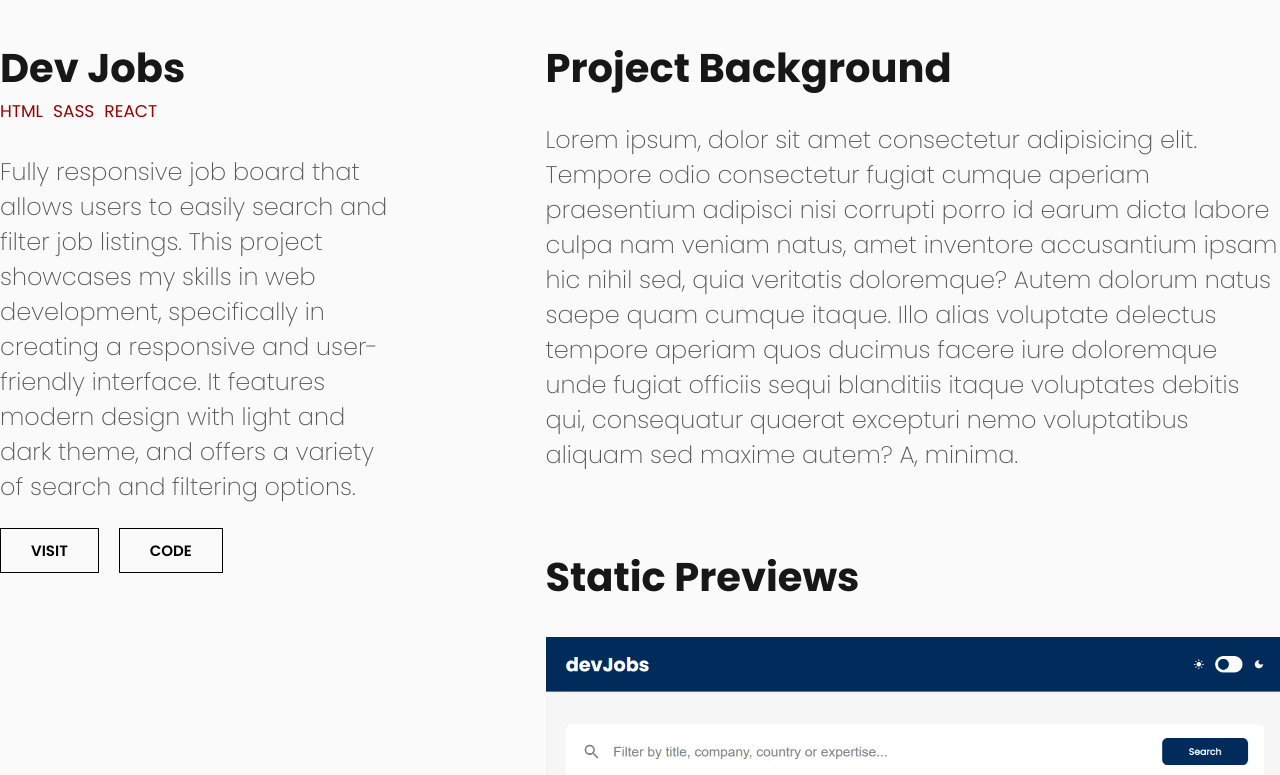
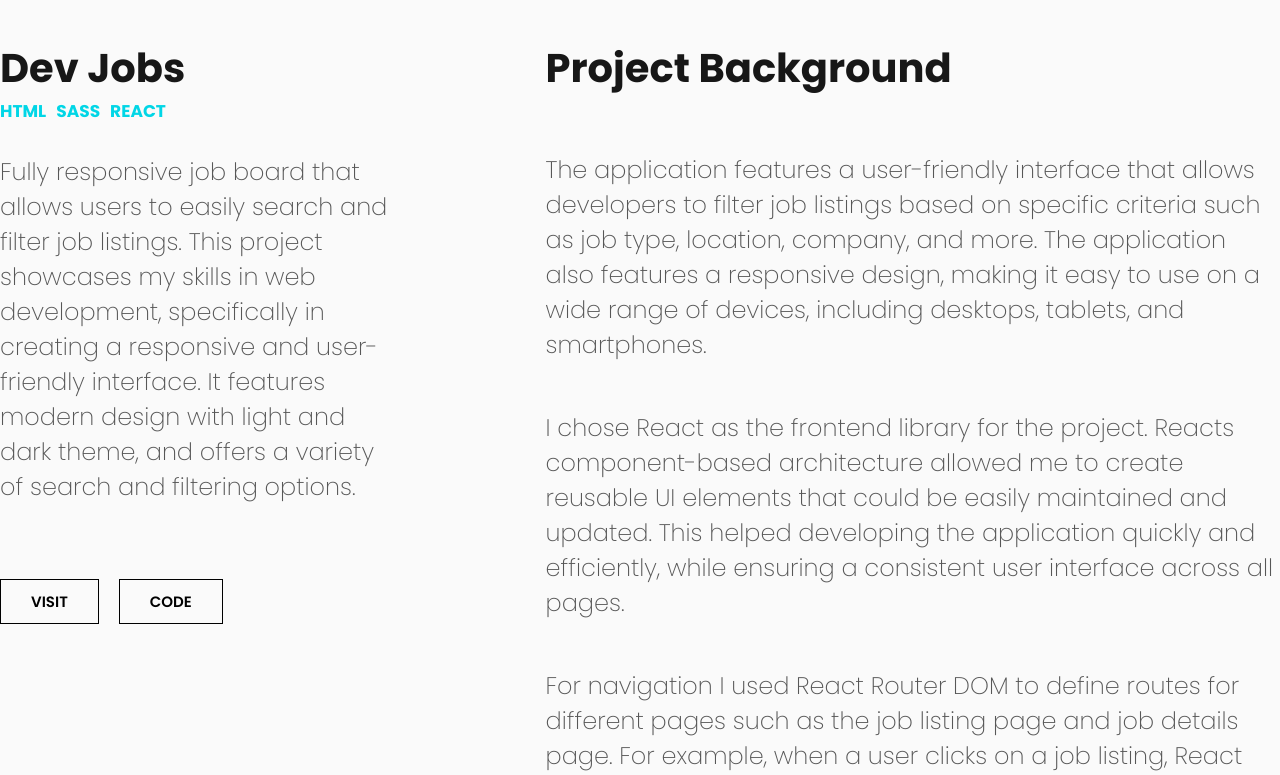
Before and after one commit to stefanrogic/portfolio, a React (Vite) app: page /project/0 in a window 1280 px wide. Shown: the part 605-1380 px from the top of the page. Built offline with nearby package versions, Linux system fonts and the light colour scheme.

Commit message:
description and images

```diff
--- a/index.html
+++ b/index.html
@@ -5,23 +5,6 @@
     <meta name="viewport" content="width=device-width, initial-scale=1.0" />
     <link rel="icon" href="./src/assets/myLogo.svg" />
     <title>Stefan Rogic</title>
-
-    <!-- Start Single Page Apps for GitHub Pages -->
-    <script type="text/javascript">
-      (function (l) {
-        if (l.search[1] === "/") {
-          var decoded = l.search
-            .slice(1)
-            .split("&")
-            .map(function (s) {
-              return s.replace(/~and~/g, "&");
-            })
-            .join("?");
-          window.history.replaceState(null, null, l.pathname.slice(0, -1) + decoded + l.hash);
-        }
-      })(window.location);
-    </script>
-    <!-- End Single Page Apps for GitHub Pages -->
   </head>
   <body>
     <div id="root"></div>
--- a/src/data/projects.js
+++ b/src/data/projects.js
@@ -14,6 +14,13 @@ export const projects = [
     projectName: "Dev Jobs",
     shortDesc:
       "Fully responsive job board that allows users to easily search and filter job listings. This project showcases my skills in web development, specifically in creating a responsive and user-friendly interface. It features modern design with light and dark theme, and offers a variety of search and filtering options.",
+    background: [
+      "The application features a user-friendly interface that allows developers to filter job listings based on specific criteria such as job type, location, company, and more. The application also features a responsive design, making it easy to use on a wide range of devices, including desktops, tablets, and smartphones.",
+      "I chose React as the frontend library for the project. Reacts component-based architecture allowed me to create reusable UI elements that could be easily maintained and updated. This helped developing the application quickly and efficiently, while ensuring a consistent user interface across all pages.",
+      "For navigation I used React Router DOM to define routes for different pages such as the job listing page and job details page. For example, when a user clicks on a job listing, React Router DOM navigates the user to the job details page for that listing.",
+      "In addition to React, I also used Sass as a CSS preprocessor for the project. Sass allowed modular and maintainable CSS code by introducing several new features such as variables, nesting, and mixins. This made it easier to style the application and ensure a consistent look and feel across all pages.",
+      "Overall, the Dev Jobs web application project demonstrates my skills in developing modern web applications using popular frontend technologies as well as my ability to create responsive and user-friendly interfaces, write maintainable and scalable code, and implement efficient styling using Sass.",
+    ],
     img: devJobsLight,
     visit: "https://dev-jobs-listings.netlify.app/",
     code: "https://github.com/Rasgrin/dev-jobs",
@@ -31,6 +38,7 @@ export const projects = [
     projectName: "Quote Roulette",
     shortDesc:
       "Random quote generator that uses a public API to fetch a random quote, which is displayed along with the author's name. With each click, a new quote is generated, offering users an endless supply of inspiration, wisdom, or humor. This project demonstrates my proficiency in working with APIs and integrating them into a functional web application.",
+    background: [``],
     img: quoteRouletteRandom,
     visit: "https://quote-roulette.netlify.app",
     code: "https://github.com/Rasgrin/quote-roulette",
@@ -43,6 +51,7 @@ export const projects = [
     projectName: "Age Detective",
     shortDesc:
       "Age Detective was my first React project. The goal was to create a simple, yet functional age calculator that could accurately determine a person's age in years, months, and days. I chose this project because it offered a great opportunity to practice my React skills while creating a useful tool  ",
+    background: [``],
     img: ageDetectiveResult,
     visit: "https://agedetective.netlify.app",
     code: "https://github.com/Rasgrin/age-detective",
--- a/src/pages/project/Project.jsx
+++ b/src/pages/project/Project.jsx
@@ -43,12 +43,10 @@ const Project = () => {
         </div>
         <div className="right">
           <h2>Project Background</h2>
-          <p>
-            Lorem ipsum, dolor sit amet consectetur adipisicing elit. Tempore odio consectetur fugiat cumque aperiam praesentium adipisci nisi corrupti porro id earum dicta labore culpa nam veniam natus, amet inventore accusantium ipsam hic nihil
-            sed, quia veritatis doloremque? Autem dolorum natus saepe quam cumque itaque. Illo alias voluptate delectus tempore aperiam quos ducimus facere iure doloremque unde fugiat officiis sequi blanditiis itaque voluptates debitis qui,
-            consequatur quaerat excepturi nemo voluptatibus aliquam sed maxime autem? A, minima.
-          </p>
-          <h2>Static Previews</h2>
+          {project.background.map((bg, i) => (
+            <p key={i}>{bg}</p>
+          ))}
+          <h2 className="static">Static Previews</h2>
           <div className="images">
             {project.static.map((s, i) => (
               <div className="preview-img" key={i}>
--- a/src/pages/project/project.scss
+++ b/src/pages/project/project.scss
@@ -70,7 +70,8 @@
 
         span {
           font-size: 17px;
-          color: rgb(153, 0, 0);
+          font-weight: 700;
+          color: rgb(1, 214, 230);
         }
       }
 
@@ -78,6 +79,7 @@
         display: flex;
         flex-direction: row;
         gap: 20px;
+        margin-top: 75px;
 
         button {
           font-size: 15px;
@@ -109,12 +111,16 @@
 
       h2 {
         font-size: 40px;
-        margin: 0;
+        margin: 0 0 30px 0;
+      }
+
+      .static {
+        margin-top: 75px;
       }
 
       p {
         font-size: 24px;
-        margin-bottom: 75px;
+        // margin-bottom: 75px;
         font-weight: 200;
 
         color: rgb(87, 87, 87);
```
Also changed, not shown: 404.html (deleted, +0 -27 lines).
